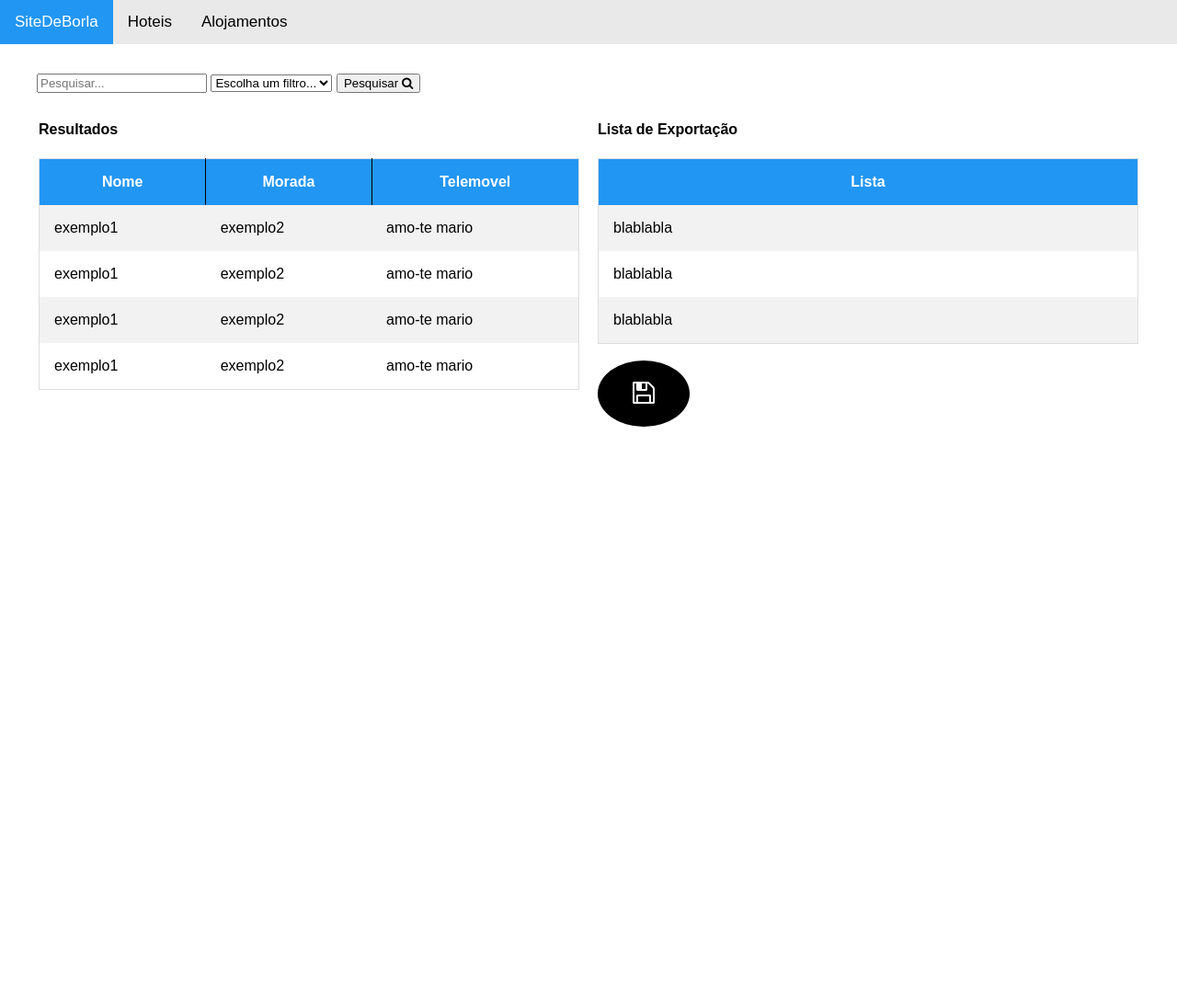
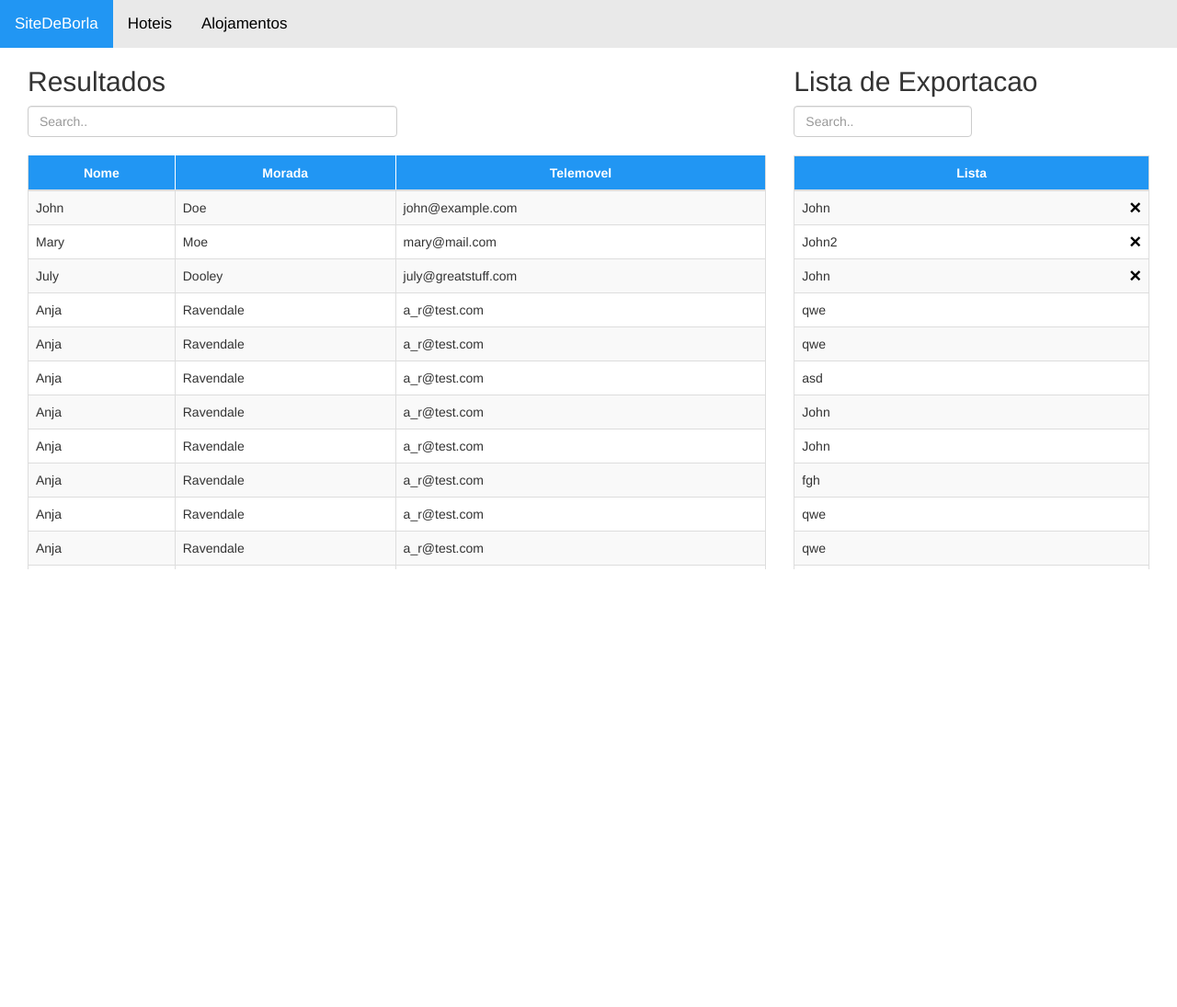
Before and after one commit to VoluntariosCTESPUMa/FormPesquisa, a PHP site: page / in a window 1280 px wide. Shown: the top 1095 px of the page at 92% size. Run offline with PHP 8.4, Linux system fonts and the light colour scheme.

Commit message:
Joao_cores

```diff
--- a/guzman/index.php
+++ b/guzman/index.php
@@ -1,121 +1,13 @@
 <!DOCTYPE html>
 <html>
 <head>
-<link rel="stylesheet" href="https://cdnjs.cloudflare.com/ajax/libs/font-awesome/4.7.0/css/font-awesome.min.css">
-<meta name="viewport" content="width=device-width, initial-scale=1">
-<script src="https://ajax.googleapis.com/ajax/libs/jquery/3.3.1/jquery.min.js"></script>
-<script src="https://maxcdn.bootstrapcdn.com/bootstrap/3.3.7/js/bootstrap.min.js"></script>
-</head>
-<body>
-
-<div class="topnav">
-  <a class="active" href="#home">SiteDeBorla</a>
-  <a href="/hoteis">Hoteis</a>
-  <a href="/alojamentos">Alojamentos</a>
-</div>
-
-<div class="row" style="margin:2rem;">
-<div class="search-container" style="margin-left:0.5rem;">
-    <form action="/action_page.php">
-      <input type="text" placeholder="Pesquisar..." name="search">
-      <select placeholder="Escolha um filtro...">
-        <option disabled selected style="display:none;">Escolha um filtro...</option>
-        <option>GUZMAN</option>
-        <option>GUZMAN2</option>
-      </select>
-      <button type="submit"  id="myInput" >Pesquisar <i class="fa fa-search"></i></button>
-    </form>
-  </div>
-  <div class="column" >
-  <h4>Resultados</h4>
-  <div style="overflow-x:scroll; overflow-y:scroll; height:450px;">
-  <table  id="myTable">
-  <tr>
-    <th style="background-color: #2196F3;color:white;text-align:center;border-right:1px solid black">Nome</th>
-    <th style="background-color: #2196F3;color:white;text-align:center;border-right:1px solid black">Morada</th>
-    <th style="background-color: #2196F3;color:white;text-align:center;">Telemovel</th>
-  </tr>
-
-  <tr>
-    <td>exemplo1</td>
-    <td>exemplo2</td>
-    <td>amo-te mario </td>
-  </tr>
-  <tr>
-    <td>exemplo1</td>
-    <td>exemplo2</td>
-    <td>amo-te mario </td>
-  </tr>
-  <tr>
-    <td>exemplo1</td>
-    <td>exemplo2</td>
-    <td>amo-te mario </td>
-  </tr>
-  <tr>
-    <td>exemplo1</td>
-    <td>exemplo2</td>
-    <td>amo-te mario </td>
-  </tr>
-
-
-
-
-</table>
-</div>
-  </div>
-  <div class="column">
-    <h4>Lista de Exportação</h4>
-    <table>
-    <tr>
-    <th style="background-color: #2196F3;color:white;text-align:center;">Lista</th>
-    </tr>
-    <tr>
-    <td>blablabla</td>
-    </tr>
-    <tr>
-    <td>blablabla</td>
-    </tr>
-    <tr>
-    <td>blablabla</td>
-    </tr>
-    </table>
-    <br>
-    <div class="middle">
-      <button class="button">
-        <span><i class="fa fa-floppy-o"></i></span>
-     </button>
-    </div>
-
-
-    <!-- <button class="button"><span>Hover </span></button> -->
-  </div>
-
-</div>
-
-</body>
-</html>
-<script>
-$(document).ready(function(){
-  $("#myInput").on("keyup", function() {
-    var value = $(this).val().toLowerCase();
-    $("#myTable tr").filter(function() {
-      $(this).toggle($(this).text().toLowerCase().indexOf(value) > -1)
-    });
-  });
-});
-</script>
-
-<style>
-.middle{
-  margin:auto;
-  border-left:100px;
-}
-* {box-sizing: border-box;}
-
-body {
-  margin: 0;
-  font-family: Arial, Helvetica, sans-serif;
-}
+  <title>Turismo</title>
+  <meta charset="utf-8">
+  <meta name="viewport" content="width=device-width, initial-scale=1">
+  <link rel="stylesheet" href="https://maxcdn.bootstrapcdn.com/bootstrap/3.3.7/css/bootstrap.min.css">
+  <script src="https://ajax.googleapis.com/ajax/libs/jquery/3.3.1/jquery.min.js"></script>
+  <script src="https://maxcdn.bootstrapcdn.com/bootstrap/3.3.7/js/bootstrap.min.js"></script>
+  <style>
 
 .topnav {
   overflow: hidden;
@@ -185,79 +77,269 @@ body {
     border: 1px solid #ccc;
   }
 }
-
-table {
-    border-collapse: collapse;
-    border-spacing: 0;
-    width: 100%;
-    border: 1px solid #ddd;
+.container{
+  width: 100%;
+  height: 100%;
+}
+#closebtn {
+    margin-left: 15px;
+    color: black;
+    font-weight: bold;
+    float: right;
+    font-size: 22px;
+    line-height: 20px;
+    cursor: pointer;
+    transition: 0.3s;
 }
 
-th, td {
-    text-align: left;
-    padding: 16px;
+#closebtn:hover {
+    color: red;
 }
 
-tr:nth-child(even) {
-    background-color: #f2f2f2
-}
+</style>
+</head>
+<body>
 
-* {
-    box-sizing: border-box;
-}
+<div class="topnav">
+  <a class="active" href="#home">SiteDeBorla</a>
+  <a href="/hoteis">Hoteis</a>
+  <a href="/alojamentos">Alojamentos</a>
+</div>
 
-/* Create two equal columns that floats next to each other */
-.column {
-    float: left;
-    width: 50%;
-    padding: 10px;
-    height: 300px; /* Should be removed. Only for demonstration */
-}
+<div class="container">
+<div class="col-sm-8" >
+<h2>Resultados</h2>
+  <input class="form-control" id="myInput" type="text" style="width: 50%;" placeholder="Search..">
+  <br>
+  <div style="overflow-x:scroll; overflow-y:scroll; height:450px;">
+  <table class="table table-bordered table-striped" style="border:1px solid #2196F3;">
+    <thead>
+      <tr>
+      <th style="background-color: #2196F3;color:white;text-align:center;border-right:1px solid white;">Nome</th>
+      <th style="background-color: #2196F3;color:white;text-align:center;border-right:1px solid white;">Morada</th>
+      <th style="background-color: #2196F3;color:white;text-align:center;">Telemovel</th>
 
-/* Clear floats after the columns */
-.row:after {
-    content: "";
-    display: table;
-    clear: both;
-}
+      </tr>
+    </thead>
+    <tbody id="myTable">
+      <tr>
+        <td>John</td>
+        <td>Doe</td>
+        <td>john@example.com</td>
+      </tr>
+      <tr>
+        <td>Mary</td>
+        <td>Moe</td>
+        <td>mary@mail.com</td>
+      </tr>
+      <tr>
+        <td>July</td>
+        <td>Dooley</td>
+        <td>july@greatstuff.com</td>
+      </tr>
+      <tr>
+        <td>Anja</td>
+        <td>Ravendale</td>
+        <td>a_r@test.com</td>
+      </tr>
+      <tr>
+        <td>Anja</td>
+        <td>Ravendale</td>
+        <td>a_r@test.com</td>
+      </tr>
+      <tr>
+        <td>Anja</td>
+        <td>Ravendale</td>
+        <td>a_r@test.com</td>
+      </tr>
+      <tr>
+        <td>Anja</td>
+        <td>Ravendale</td>
+        <td>a_r@test.com</td>
+      </tr>
+      <tr>
+        <td>Anja</td>
+        <td>Ravendale</td>
+        <td>a_r@test.com</td>
+      </tr>
+      <tr>
+        <td>Anja</td>
+        <td>Ravendale</td>
+        <td>a_r@test.com</td>
+      </tr>
+      <tr>
+        <td>Anja</td>
+        <td>Ravendale</td>
+        <td>a_r@test.com</td>
+      </tr>
+      <tr>
+        <td>Anja</td>
+        <td>Ravendale</td>
+        <td>a_r@test.com</td>
+      </tr>
+      <tr>
+        <td>Anja</td>
+        <td>Ravendale</td>
+        <td>a_r@test.com</td>
+      </tr>
+      <tr>
+        <td>Anja</td>
+        <td>Ravendale</td>
+        <td>a_r@test.com</td>
+      </tr>
+      <tr>
+        <td>Anja</td>
+        <td>Ravendale</td>
+        <td>a_r@test.com</td>
+      </tr>
+      <tr>
+        <td>Anja</td>
+        <td>Ravendale</td>
+        <td>a_r@test.com</td>
+      </tr>
+      <tr>
+        <td>Anja</td>
+        <td>Ravendale</td>
+        <td>a_r@test.com</td>
+      </tr>
+      <tr>
+        <td>Anja</td>
+        <td>Ravendale</td>
+        <td>a_r@test.com</td>
+      </tr>
+      <tr>
+        <td>Anja</td>
+        <td>Ravendale</td>
+        <td>a_r@test.com</td>
+      </tr>
+      <tr>
+        <td>Anja</td>
+        <td>Ravendale</td>
+        <td>a_r@test.com</td>
+      </tr>
 
-.button {
-  border-radius: 50%;
-  background-color: black;
-  border: none;
-  color: #FFFFFF;
-  text-align: center;
-  font-size: 28px;
-  padding: 20px;
-  width: 100px;
-  transition: all 0.5s;
-  cursor: pointer;
-  margin:auto;
+    </tbody>
+  </table>
+  </div>
+</div>
 
-}
+<div class="col-sm-4" >
+<h2>Lista de Exportacao</h2>
+<input class="form-control" id="myInputlista" type="text" style="width: 50%;" placeholder="Search..">
+  <br>
+  <div style="overflow-x:scroll; overflow-y:scroll; height:450px;">
+  <table class="table table-bordered table-striped">
+    <thead >
+      <tr>
+      <th style="background-color: #2196F3;color:white;text-align:center;" >Lista</th>
+      </tr>
+    </thead>
+    <tbody id="myTablelista">
+      <tr>
+        <td><span id='closebtn' onclick=this.parentElement.style.display='none'>&times</span>John</td>
+      </tr>
+      <tr>
+      <td><span id='closebtn' onclick=this.parentElement.style.display='none'>&times</span>John2</td>
+      </tr>
+      <tr>
+        <td> <span id='closebtn' onclick=this.parentElement.style.display='none'>&times</span>John</td>
+      </tr>
+      <tr>
+        <td>qwe</td>
+      </tr>
+      <tr>
+        <td>qwe</td>
+      </tr>
+      <tr>
+        <td>asd</td>
+      </tr>
+      <tr>
+        <td>John</td>
+      </tr>
+      <tr>
+        <td>John</td>
+      </tr>
+      <tr>
+        <td>fgh</td>
+      </tr>
+      <tr>
+        <td>qwe</td>
+      </tr>
+      <tr>
+        <td>qwe</td>
+      </tr>
+      <tr>
+        <td>asd</td>
+      </tr>
+      <tr>
+        <td>John</td>
+      </tr>
+      <tr>
+        <td>John</td>
+      </tr>
+      <tr>
+        <td>fgh</td>
+      </tr>
+      <tr>
+        <td>qwe</td>
+      </tr>
+      <tr>
+        <td>qwe</td>
+      </tr>
+      <tr>
+        <td>asd</td>
+      </tr>
+      <tr>
+        <td>John</td>
+      </tr>
+      <tr>
+        <td>John</td>
+      </tr>
+      <tr>
+        <td>fgh</td>
+      </tr>
+      <tr>
+        <td>qwe</td>
+      </tr>
+      <tr>
+        <td>qwe</td>
+      </tr>
+      <tr>
+        <td>asd</td>
+      </tr>
+    </tbody>
+  </table>
+  </div>
+</div>
 
-.button span {
-  cursor: pointer;
-  display: inline-block;
-  position: relative;
-  transition: 0.5s;
-}
+</div>
 
-.button span:after {
-  content: '\00bb';
-  position: absolute;
-  opacity: 0;
-  top: 0;
-  right: -20px;
-  transition: 0.5s;
-}
 
-.button:hover span {
-  padding-right: 25px;
-}
 
-.button:hover span:after {
-  opacity: 1;
-  right: 0;
-}
-</style>
+</body>
+
+<script>
+$(document).ready(function(){
+  $("#myInput").on("keyup", function() {
+    var value = $(this).val().toLowerCase();
+    $("#myTable tr").filter(function() {
+      $(this).toggle($(this).text().toLowerCase().indexOf(value) > -1)
+    });
+  });
+});
+</script>
+
+
+
+<script>
+$(document).ready(function(){
+  $("#myInputlista").on("keyup", function() {
+    var value = $(this).val().toLowerCase();
+    $("#myTablelista tr").filter(function() {
+      $(this).toggle($(this).text().toLowerCase().indexOf(value) > -1)
+    });
+  });
+});
+</script>
+
+</html>
```
